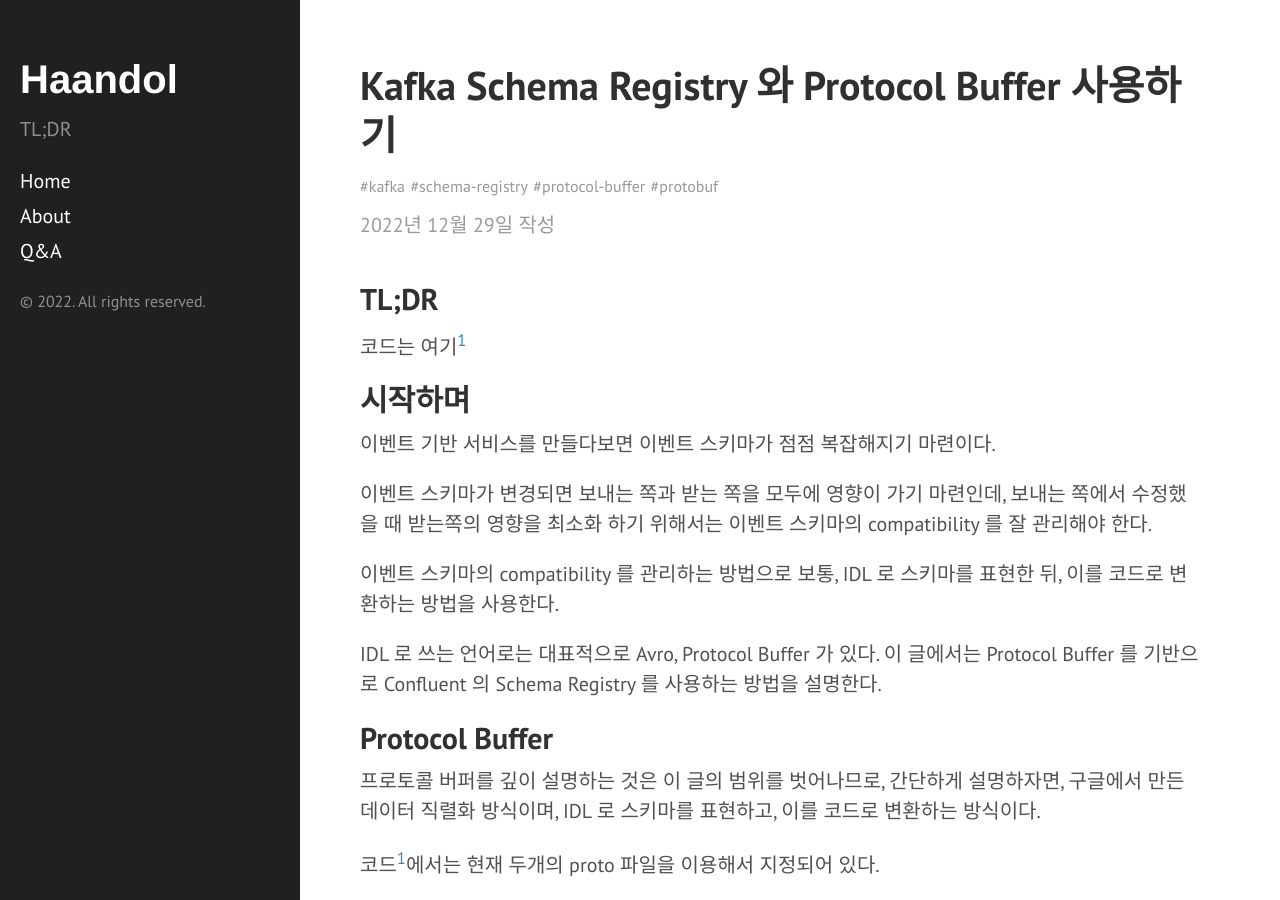
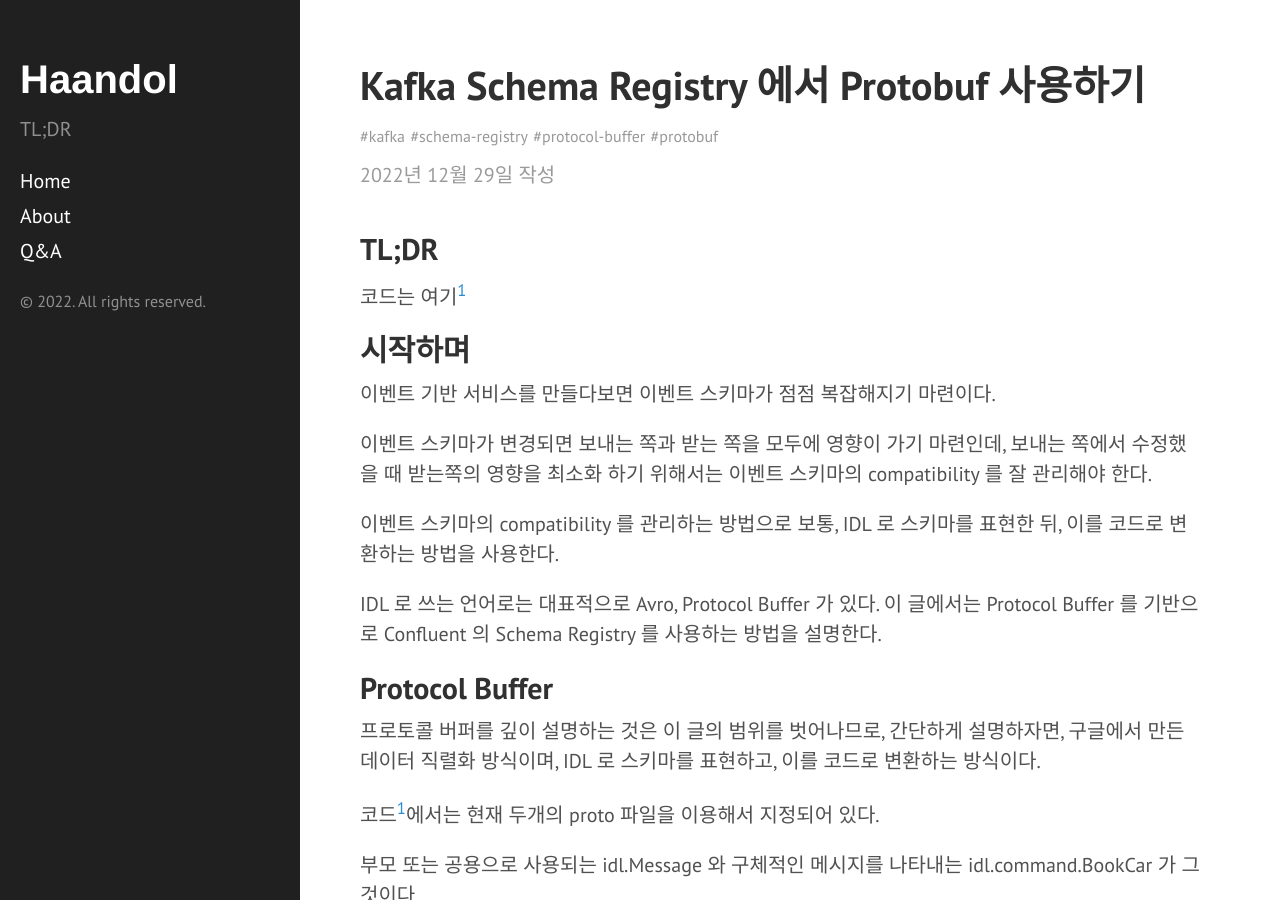
Before and after one commit to haandol/haandol.github.com, a Jekyll site: the page built from _posts/2022-12-29-use-kafka-schema-registry-for-protobuf.md, in a window 1280 px wide and 900 px high. Built offline with Jekyll 4.4.1, drawn with Linux system fonts in a browser that asks for light colours; comment, search, counter and statistics services are not loaded.

Commit message:
update title

```diff
--- a/_posts/2022-12-29-use-kafka-schema-registry-for-protobuf.md
+++ b/_posts/2022-12-29-use-kafka-schema-registry-for-protobuf.md
@@ -1,6 +1,6 @@
 ---
 layout: post
-title: Kafka Schema Registry 와 Protocol Buffer 사용하기
+title: Kafka Schema Registry 에서 Protobuf 사용하기
 excerpt: Use Kafka schema-registry for Protobuf
 author: vincent
 email: ldg55d@gmail.com
```
